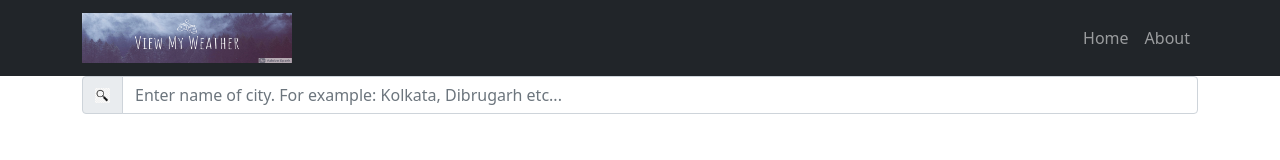
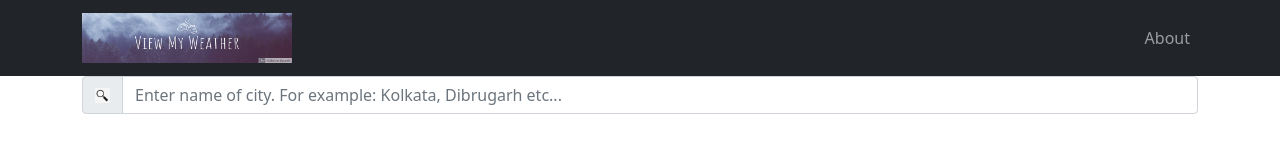
Before and after one commit to Adityabill/View-my-weather, a React (Create React App) app: page / in a window 1280 px wide. Shown: the top 160 px of the page. Built offline with nearby package versions, Linux system fonts and the light colour scheme.

Commit message:
Removed Home link from nav bar

```diff
--- a/src/components/Home.js
+++ b/src/components/Home.js
@@ -20,6 +20,7 @@ export default class Home extends React.Component{
     render(){
         return(
             <div>
+                {/* Navigation Bar */}
                 <div>
                 <Navbar collapseOnSelect expand="lg" bg="dark" variant="dark">
                 <Container>
@@ -29,7 +30,6 @@ export default class Home extends React.Component{
                        <Nav className="me-auto">
                        </Nav>
                        <Nav>
-                         <Nav.Link href="">Home</Nav.Link>
                          <Nav.Link onClick={()=>{this.controlModal()}}>
                            About
                          </Nav.Link>
```
